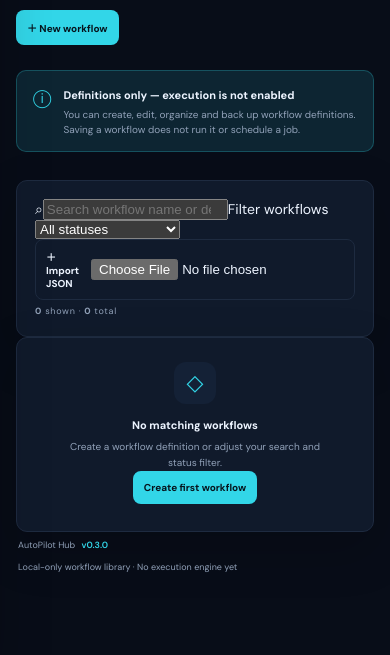
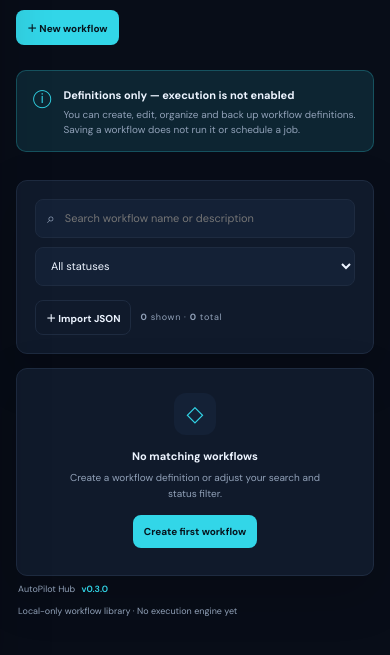
Before and after one commit to prem-pk-dev/AutoPilot-Hub, a plain HTML site: page workflows.html in a window 390 px wide. Shown: the part 175-830 px from the top of the page. Drawn offline with Linux system fonts and the light colour scheme.

Commit message:
style: add responsive workflow and settings components

```diff
--- a/assets/css/global.css
+++ b/assets/css/global.css
@@ -31,3 +31,43 @@
 .nav-link.active:hover{background:var(--cyan-soft);color:var(--cyan)}
 .button[href]{text-decoration:none}
 .button[href]:hover{filter:brightness(1.06)}
+
+/* Phase 3: workflow library, editor and settings */
+.workflow-toolbar{display:flex;align-items:center;justify-content:space-between;gap:14px;margin-bottom:14px}
+.workflow-toolbar-main,.workflow-toolbar-side,.settings-actions{display:flex;align-items:center;gap:9px}
+.search-field{display:flex;align-items:center;gap:8px;min-width:260px;padding:0 11px;border:1px solid var(--line);border-radius:8px;background:var(--surface-2);color:var(--muted)}
+.search-field input{width:100%;min-height:37px;border:0;outline:0;background:transparent;color:var(--text);font:inherit;font-size:11px}
+.filter-field select,.form-field input,.form-field textarea,.form-field select{min-height:39px;border:1px solid var(--line);border-radius:8px;background:var(--surface-2);color:var(--text);padding:9px 11px;font:inherit;font-size:11px;width:100%}
+.filter-field select{min-width:145px}
+.file-button{position:relative;overflow:hidden;cursor:pointer}
+.file-button input{position:absolute;inset:0;opacity:0;cursor:pointer;width:100%}
+.workflow-list{display:grid;grid-template-columns:repeat(2,minmax(0,1fr));gap:12px}
+.workflow-card{min-width:0;padding:17px;background:var(--surface);border:1px solid var(--line);border-radius:10px}
+.workflow-card-top{display:flex;align-items:flex-start;justify-content:space-between;gap:12px}
+.workflow-card h3{font:700 14px Manrope,sans-serif;margin:6px 0 0;overflow-wrap:anywhere}
+.workflow-state{flex:0 0 auto;padding:5px 8px;border-radius:6px;background:var(--cyan-soft);color:var(--cyan);font-size:9px}
+.workflow-card>p{margin:12px 0;min-height:34px}
+.workflow-meta{padding-top:10px;border-top:1px solid var(--line);font-size:9px;color:var(--muted)}
+.workflow-actions{display:flex;gap:8px;margin-top:13px}
+.button-danger{background:rgba(239,91,91,.1);border-color:rgba(239,91,91,.28);color:#f18b8b}
+.empty-state .button{margin-top:13px}
+.workflow-form{max-width:900px;margin-bottom:14px}
+.form-section-heading{margin-bottom:18px}
+.form-section-heading h2{font:700 16px Manrope,sans-serif;margin:7px 0}
+.form-grid{display:grid;grid-template-columns:repeat(2,minmax(0,1fr));gap:17px}
+.form-field{display:flex;flex-direction:column;gap:7px;min-width:0;font-size:10px;font-weight:700}
+.form-field>span b{color:var(--cyan)}
+.form-field small{font-size:9px;font-weight:400;color:var(--muted);line-height:1.5}
+.form-field textarea{resize:vertical;min-height:82px}
+.form-span-2{grid-column:1/-1}
+.workflow-form-footer{display:flex;justify-content:flex-end;gap:9px;margin-top:22px;padding-top:17px;border-top:1px solid var(--line)}
+.workflow-note{max-width:900px;margin-bottom:18px}
+.workflow-note>b,.settings-section h2{font:700 13px Manrope,sans-serif}
+.workflow-note p{margin:7px 0 0;line-height:1.7}
+.settings-section{display:flex;align-items:center;justify-content:space-between;gap:20px;margin-bottom:13px}
+.settings-section h2{margin:7px 0}
+.settings-section .muted{max-width:700px}
+.danger-zone{border-color:rgba(239,91,91,.25)}
+.sr-only{position:absolute;width:1px;height:1px;padding:0;margin:-1px;overflow:hidden;clip:rect(0,0,0,0);white-space:nowrap;border:0}
+@media(max-width:900px){.workflow-toolbar{align-items:stretch;flex-direction:column}.workflow-toolbar-main,.workflow-toolbar-side{flex-wrap:wrap}.workflow-list{grid-template-columns:1fr}}
+@media(max-width:600px){.form-grid{grid-template-columns:1fr}.form-span-2{grid-column:auto}.settings-section{align-items:flex-start;flex-direction:column}.settings-actions{flex-wrap:wrap}.search-field{min-width:0;flex:1}.workflow-toolbar-main{display:grid;grid-template-columns:1fr}.filter-field select{width:100%}}
```
